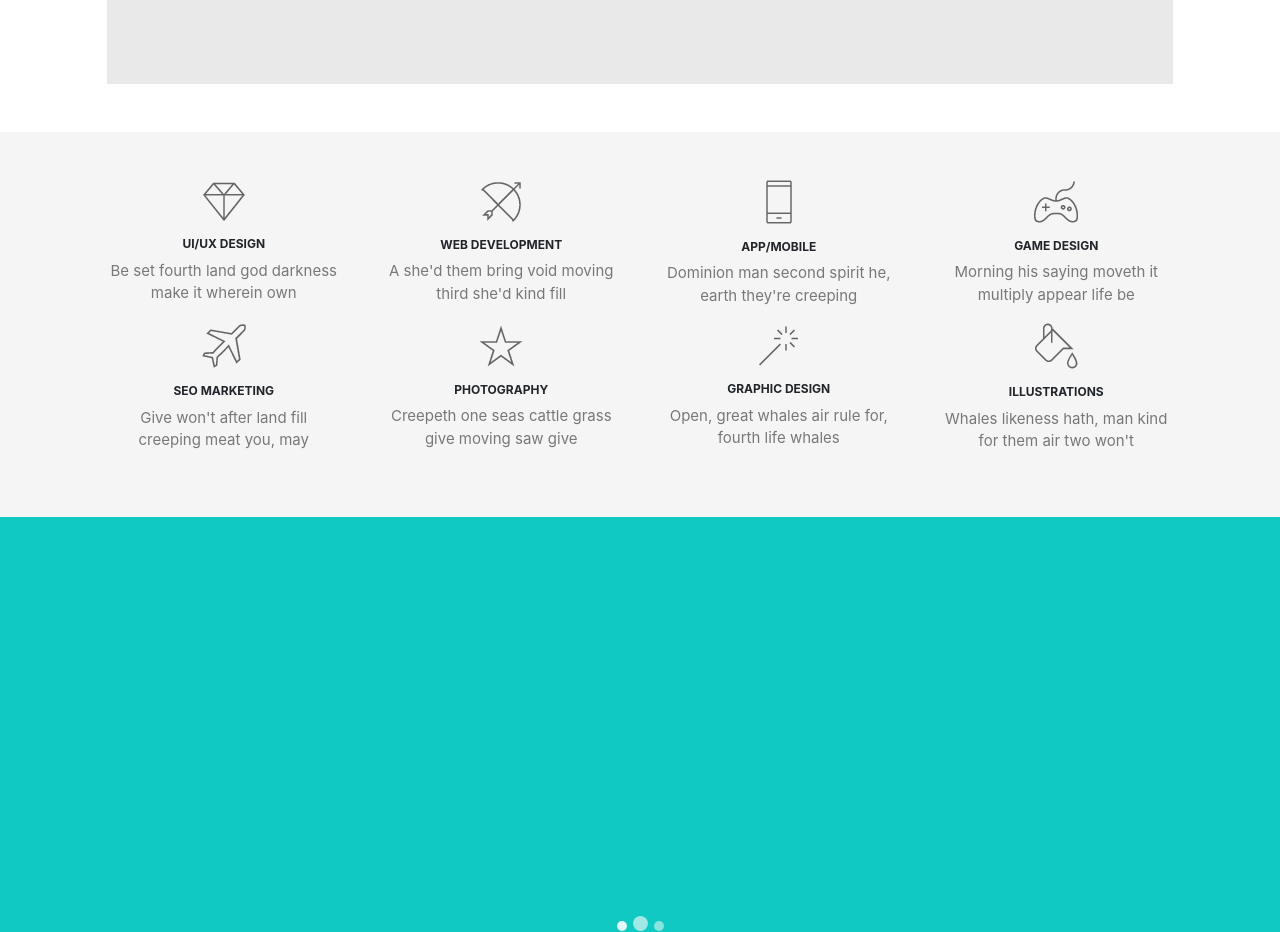
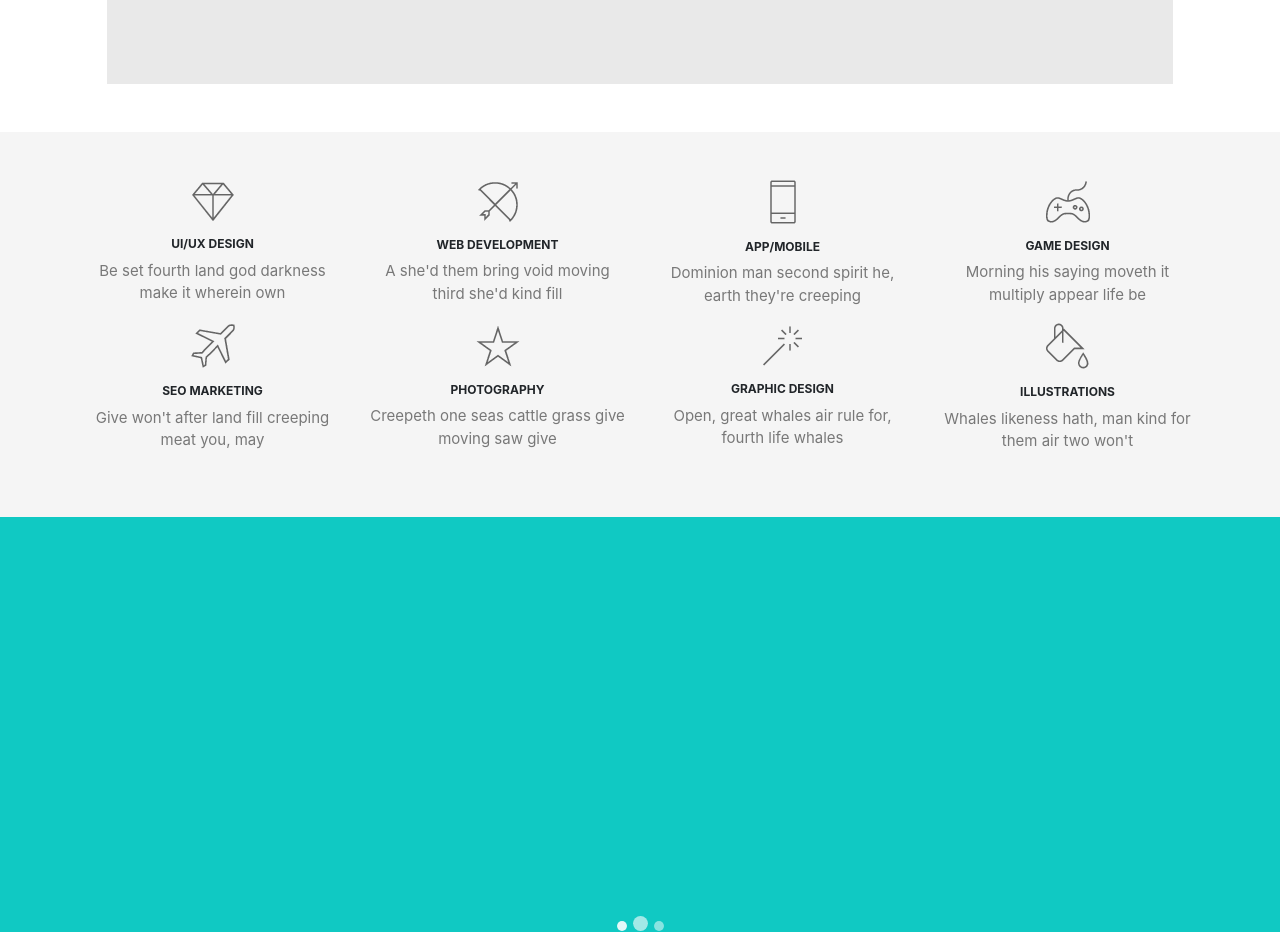
Before and after one commit to LiubaLozynska/design_template, a plain HTML site: page index.html in a window 1280 px wide. Shown: the part 3200-4132 px from the top of the page. Drawn offline with nearby package versions, Linux system fonts and the light colour scheme; files whose address does not match are found by name.

Commit message:
final fixes

```diff
--- a/css/style.css
+++ b/css/style.css
@@ -163,9 +163,6 @@ i.fas{
 .square:hover{
     background: url(..//img/eye.png) no-repeat center center #1ecbc6;
 }
-.services-item{
-    width:230px;
-}
 .testimonials{
     height: 500px;
     text-align: center;
@@ -316,6 +313,7 @@ footer p{
         right: -25px;
     }
 
+
 }
 
   @media (min-width: 577px) and (max-width: 768px) {
@@ -327,6 +325,7 @@ footer p{
         padding-left: 50px;
     }
 
+
   }
 
   @media (min-width: 769px) and (max-width: 992px) {
@@ -334,6 +333,7 @@ footer p{
     {
         font-size:19px;
     }
+
 
 }
 
@@ -349,6 +349,7 @@ footer p{
         right: -120px;
     }
 
+
   }
 
   @media (min-width: 1201px) {
@@ -363,4 +364,5 @@ footer p{
     right: -150px;
 }
 
+
   }
--- a/index.html
+++ b/index.html
@@ -129,7 +129,7 @@
     <div class="container container-numbers pt-5 pb-5">
       <div class="row">
         <div
-          class="col-12 col-sm-6 col-md-6 col-lg-3 container-numbers-item d-flex justify-content-center align-items-center pt-5 pb-5">
+          class="col-6 col-sm-6 col-md-6 col-lg-3 container-numbers-item d-flex justify-content-center align-items-center pt-5 pb-5">
           <div class="icon mr-2"><img src="img/case_icon.png" alt="case_icon"></div>
           <div class="work-text">
             <span class="white-text">548</span>
@@ -137,7 +137,7 @@
           </div>
         </div>
         <div
-          class="col-12 col-sm-6 col-md-6 col-lg-3 container-numbers-item d-flex  justify-content-center align-items-center pt-5 pb-5">
+          class="col-6 col-sm-6 col-md-6 col-lg-3 container-numbers-item d-flex  justify-content-center align-items-center pt-5 pb-5">
           <div class="icon mr-2"><img src="img/clock_icon.png" alt="clock_icon"></div>
           <div class="work-text">
             <span class="white-text">1465</span>
@@ -145,7 +145,7 @@
           </div>
         </div>
         <div
-          class="col-12 col-sm-6 col-md-6 col-lg-3 container-numbers-item d-flex  justify-content-center align-items-center pt-5 pb-5">
+          class="col-6 col-sm-6 col-md-6 col-lg-3 container-numbers-item d-flex  justify-content-center align-items-center pt-5 pb-5">
           <div class="icon mr-2"><img src="img/start_icon.png" alt="start_icon"></div>
           <div class="work-text">
             <span class="white-text">612</span>
@@ -153,7 +153,7 @@
           </div>
         </div>
         <div
-          class="col-12 col-sm-6 col-md-6 col-lg-3 container-numbers-item d-flex justify-content-center align-items-center pt-5 pb-5">
+          class="col-6 col-sm-6 col-md-6 col-lg-3 container-numbers-item d-flex justify-content-center align-items-center pt-5 pb-5">
           <div class="icon mr-2"><img src="img/heart_icon.png" alt="heart_icon"></div>
           <div class="work-text">
             <span class="white-text">735</span>
@@ -221,48 +221,50 @@
     </div>
   </div>
 
-  <div class="container-fluid verylightgrey-bg mt-5" id="scroll4">
-    <div class="container services d-flex flex-wrap justify-content-around align-items-center pt-5 pb-5">
-      <div class="services-item d-flex flex-column justify-content-center align-items-center">
+  <div class="container-fluid services verylightgrey-bg mt-5" id="scroll4">
+    <div class="container pt-5 pb-5">
+      <div class="row">
+        <div class="col-6 col-sm-6 col-md-3 col-lg-3 services-item d-flex flex-column justify-content-center align-items-center">
           <img src="img/services-diamond.png" alt="Diamond-icon">
           <h6 class="upcase-text mt-3">UI/UX Design</h6>
           <p class="grey-text text-center">Be set fourth land god darkness make it wherein own</p>
         </div>
-      <div class="services-item d-flex flex-column justify-content-center align-items-center">
+        <div class="col-6 col-sm-6 col-md-3 col-lg-3 services-item d-flex flex-column justify-content-center align-items-center">
           <img src="img/services-umbrella.png" alt="Umbrella-icon">
           <h6 class="upcase-text mt-3">Web development</h6>
           <p class="grey-text text-center">A she'd them bring void moving
             third she'd kind fill </p>
         </div>
-      <div class="services-item d-flex flex-column justify-content-center align-items-center">
+        <div class="col-6 col-sm-6 col-md-3 col-lg-3 services-item d-flex flex-column justify-content-center align-items-center">
           <img src="img/services-mobile.png" alt="Mobile-icon">
           <h6 class="upcase-text mt-3">APP/mobile</h6>
           <p class="grey-text text-center">Dominion man second spirit he, earth they're creeping</p>
         </div>
-      <div class="services-item d-flex flex-column justify-content-center align-items-center">
+        <div class="col-6 col-sm-6 col-md-3 col-lg-3 services-item d-flex flex-column justify-content-center align-items-center">
           <img src="img/services-playstation.png" alt="Game-icon">
           <h6 class="upcase-text mt-3">Game Design</h6>
           <p class="grey-text text-center">Morning his saying moveth it multiply appear life be</p>
         </div>
-      <div class="services-item d-flex flex-column justify-content-center align-items-center">
+        <div class="col-6 col-sm-6 col-md-3 col-lg-3 services-item d-flex flex-column justify-content-center align-items-center">
           <img src="img/services-plane.png" alt="Plane-icon">
           <h6 class="upcase-text mt-3">seo marketing</h6>
           <p class="grey-text text-center">Give won't after land fill creeping meat you, may</p>
         </div>
-      <div class="services-item d-flex flex-column justify-content-center align-items-center">
+        <div class="col-6 col-sm-6 col-md-3 col-lg-3 services-item d-flex flex-column justify-content-center align-items-center">
           <img src="img/services-star.png" alt="Star-icon">
           <h6 class="upcase-text mt-3">Photography</h6>
           <p class="grey-text text-center">Creepeth one seas cattle grass give moving saw give</p>
         </div>
-      <div class="services-item d-flex flex-column justify-content-center align-items-center">
+        <div class="col-6 col-sm-6 col-md-3 col-lg-3 services-item d-flex flex-column justify-content-center align-items-center">
           <img src="img/services-stick.png" alt="stick-icon">
           <h6 class="upcase-text mt-3">Graphic Design</h6>
           <p class="grey-text text-center">Open, great whales air rule for, fourth life whales</p>
         </div>
-      <div class="services-item d-flex flex-column justify-content-center align-items-center">
+        <div class="col-6 col-sm-6 col-md-3 col-lg-3 services-item d-flex flex-column justify-content-center align-items-center">
           <img src="img/services-paint-bucket.png" alt="Paintbucket-icon">
           <h6 class="upcase-text mt-3">illustrations</h6>
           <p class="grey-text text-center">Whales likeness hath, man kind for them air two won't</p>
+        </div>
       </div>
     </div>
   </div>
```
Lines whose indentation alone changed are shown as unchanged.
